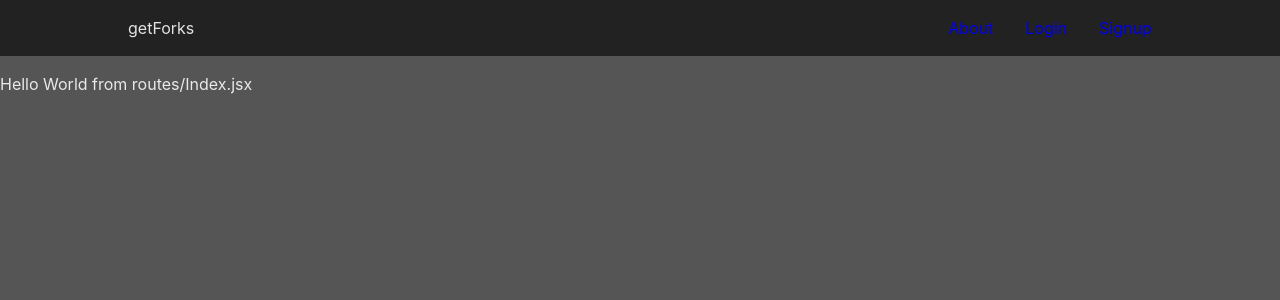
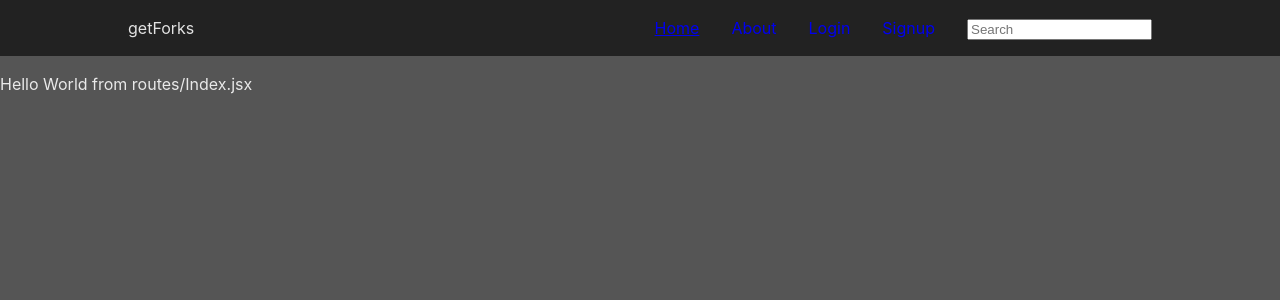
Before and after one commit to ned-park/getForks, a React (Vite) app: page / in a window 1280 px wide. Shown: the top 300 px of the page. Built offline with nearby package versions, Linux system fonts and the light colour scheme.

Commit message:
feat: add search to Navbar

```diff
--- a/src/components/Navbar.jsx
+++ b/src/components/Navbar.jsx
@@ -1,19 +1,39 @@
-import { NavLink } from "react-router-dom";
+import { useState } from "react";
+import { NavLink, useNavigate } from "react-router-dom";
 import { useLogout } from "../hooks/useLogout";
 import { useAuthContext } from "../hooks/useAuthContext";
 
 export default function Navbar() {
   const { user } = useAuthContext();
   const { logout } = useLogout();
+  const [query, setQuery] = useState("");
+  const navigate = useNavigate();
+
   let activeClassName = "underline";
 
-  const handleClick = () => {
+  const handleLogout = () => {
     logout();
+  };
+
+  const handleSearchQuery = (e) => {
+    e.preventDefault();
+
+    navigate(`/search?query=${query}`);
   };
 
   return (
     <nav>
       <ul>
+        <li>
+          <NavLink
+            to={`/`}
+            className={({ isActive }) =>
+              isActive ? activeClassName : undefined
+            }
+          >
+            Home
+          </NavLink>
+        </li>
         {user && user.user && (
           <li>
             <NavLink
@@ -60,9 +80,20 @@ export default function Navbar() {
         )}
         {user && (
           <li>
-            <button onClick={handleClick}>Logout</button>
+            <button onClick={handleLogout}>Logout</button>
           </li>
         )}
+        <li>
+          <form onSubmit={handleSearchQuery}>
+            <input
+              aria-label="Search"
+              type="text"
+              onChange={(e) => setQuery(e.target.value)}
+              value={query}
+              placeholder="Search"
+            />
+          </form>
+        </li>
       </ul>
     </nav>
   );
```
